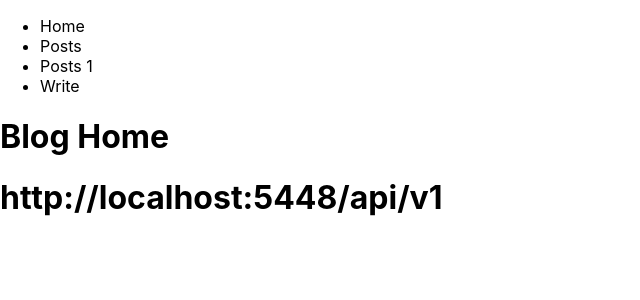
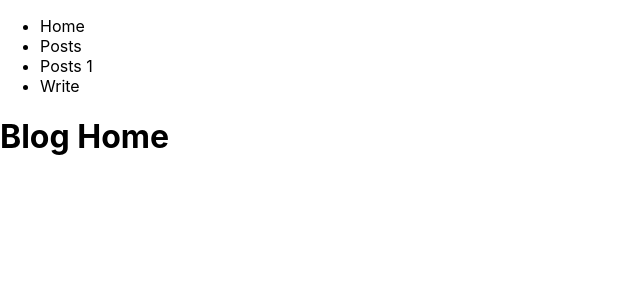
Before and after one commit to osakaBlues/blog-front, a Next.js app: page / in a window 1280 px wide. Shown: the top 300 px of the page, without its empty margins (0-640 px from the left). Built offline with nearby package versions, Linux system fonts and the light colour scheme.

Commit message:
:fire: remove api url from main page

```diff
--- a/pages/index.tsx
+++ b/pages/index.tsx
@@ -20,7 +20,6 @@ function Home({ API_URL }: { API_URL: string }) {
 				</li>
 			</ul>
 			<h1>Blog Home</h1>
-			<h1>{API_URL}</h1>
 		</div>
 	);
 }
```
